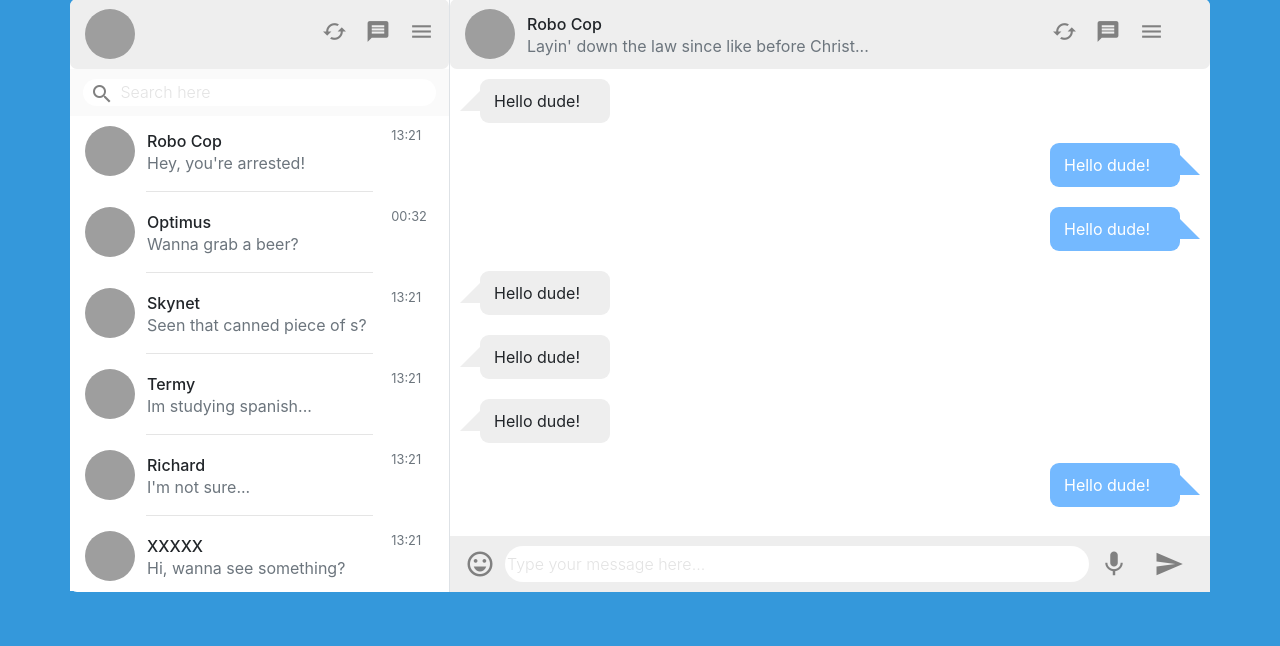
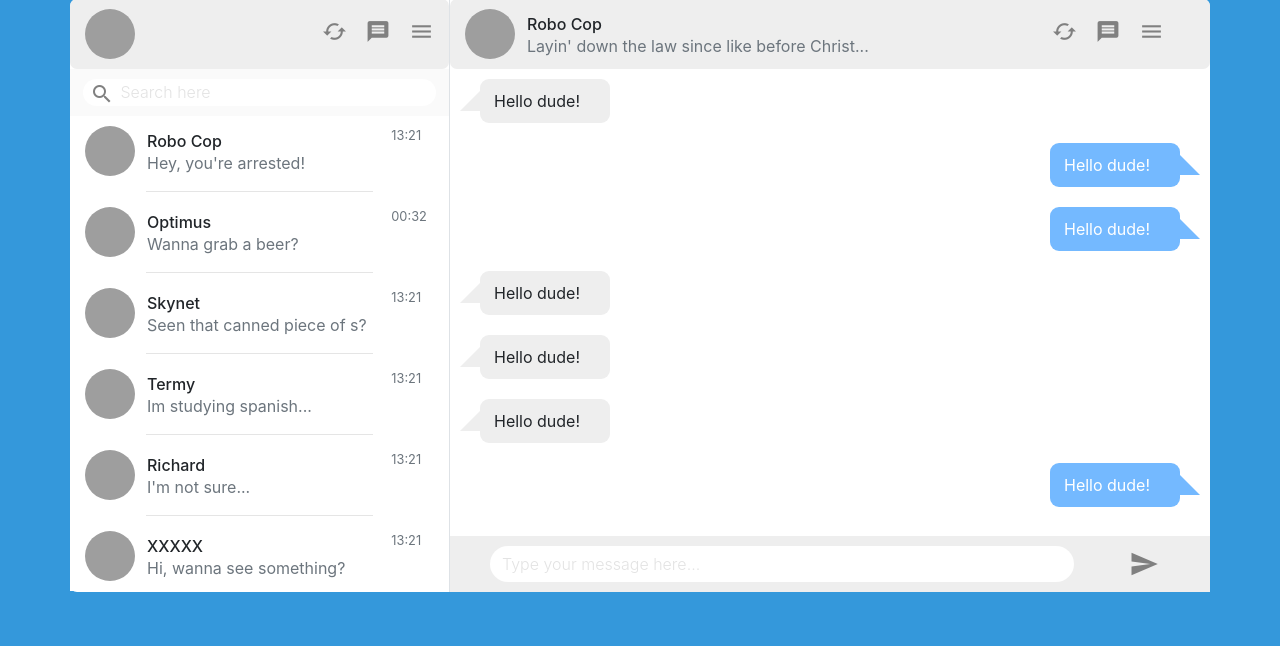
Before and after one commit to richeshgupta/SecureBit, a Django app: page / in a window 1280 px wide. Shown: the part 61-707 px from the top of the page. Run offline with Django 3.2, Linux system fonts and the light colour scheme; parts of the project's set-up code (start-up, migrations or seed data) failed here and were passed over; some libraries are stand-ins or nearby versions; grey boxes are pictures that could not be loaded.

Commit message:
Changes in chatbox tray

```diff
--- a/static/css/style.css
+++ b/static/css/style.css
@@ -177,11 +177,13 @@ hr {
     align-items: center;
     margin-top: 19px;
     bottom: 0;
+
 }
 
 .chat-box-tray input {
     margin: 0 10px;
-    padding: 6px 2px;
+    padding: 6px 12px;
+    margin-left: 25px;
 }
 
 .chat-box-tray i {
@@ -191,5 +193,5 @@ hr {
 }
 
 .chat-box-tray i:last-of-type {
-    margin-left: 25px;
+    margin-left: 45px;
 }
--- a/users/templates/users/index.html
+++ b/users/templates/users/index.html
@@ -159,9 +159,9 @@
               <div class="row">
                 <div class="col-12">
                   <div class="chat-box-tray">
-                    <i class="material-icons">sentiment_very_satisfied</i>
+                    <!-- <i class="material-icons">sentiment_very_satisfied</i> -->
                     <input type="text" placeholder="Type your message here...">
-                    <i class="material-icons">mic</i>
+                    <!-- <i class="material-icons">mic</i> -->
                     <i class="material-icons">send</i>
                   </div>
                 </div>
```
